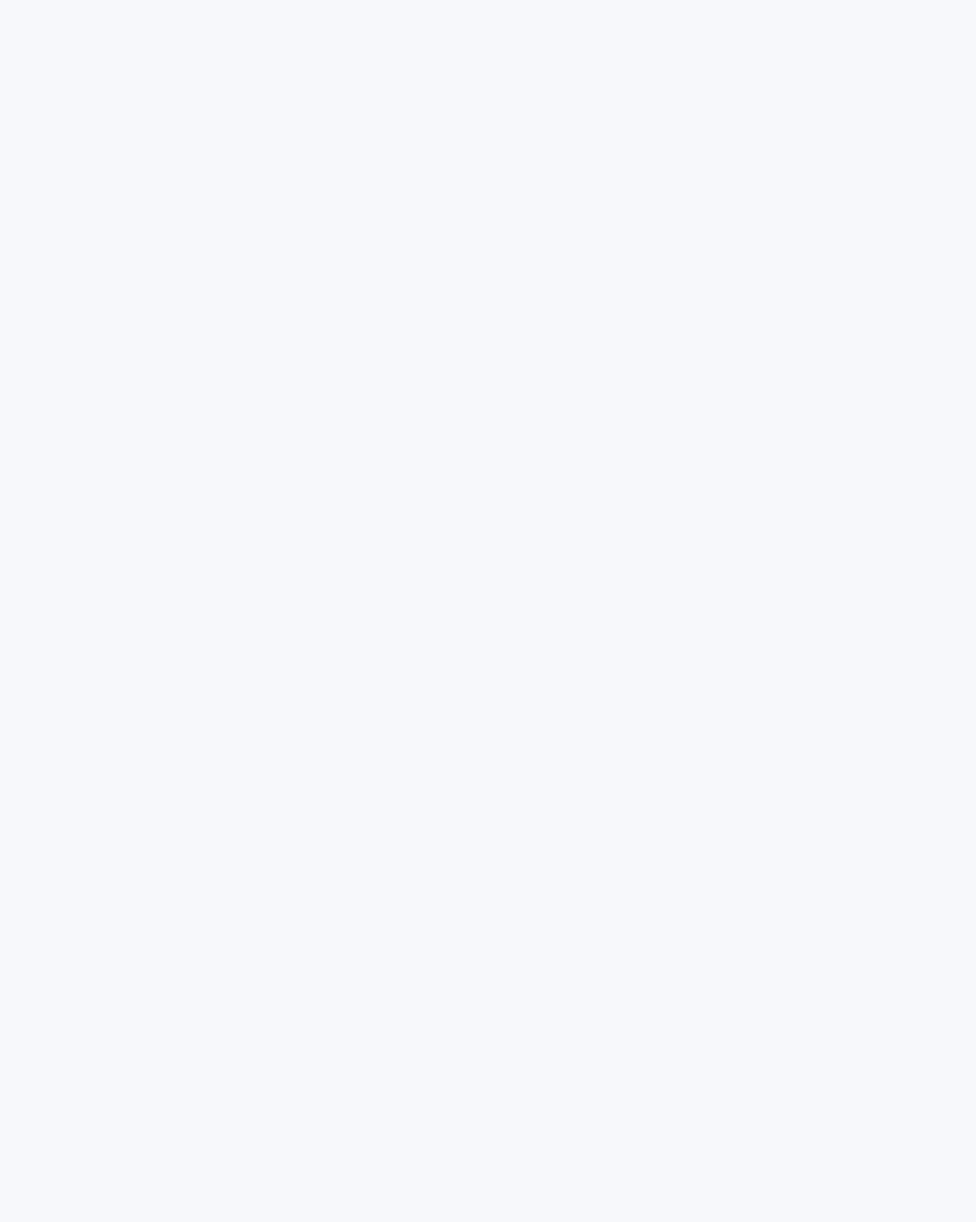
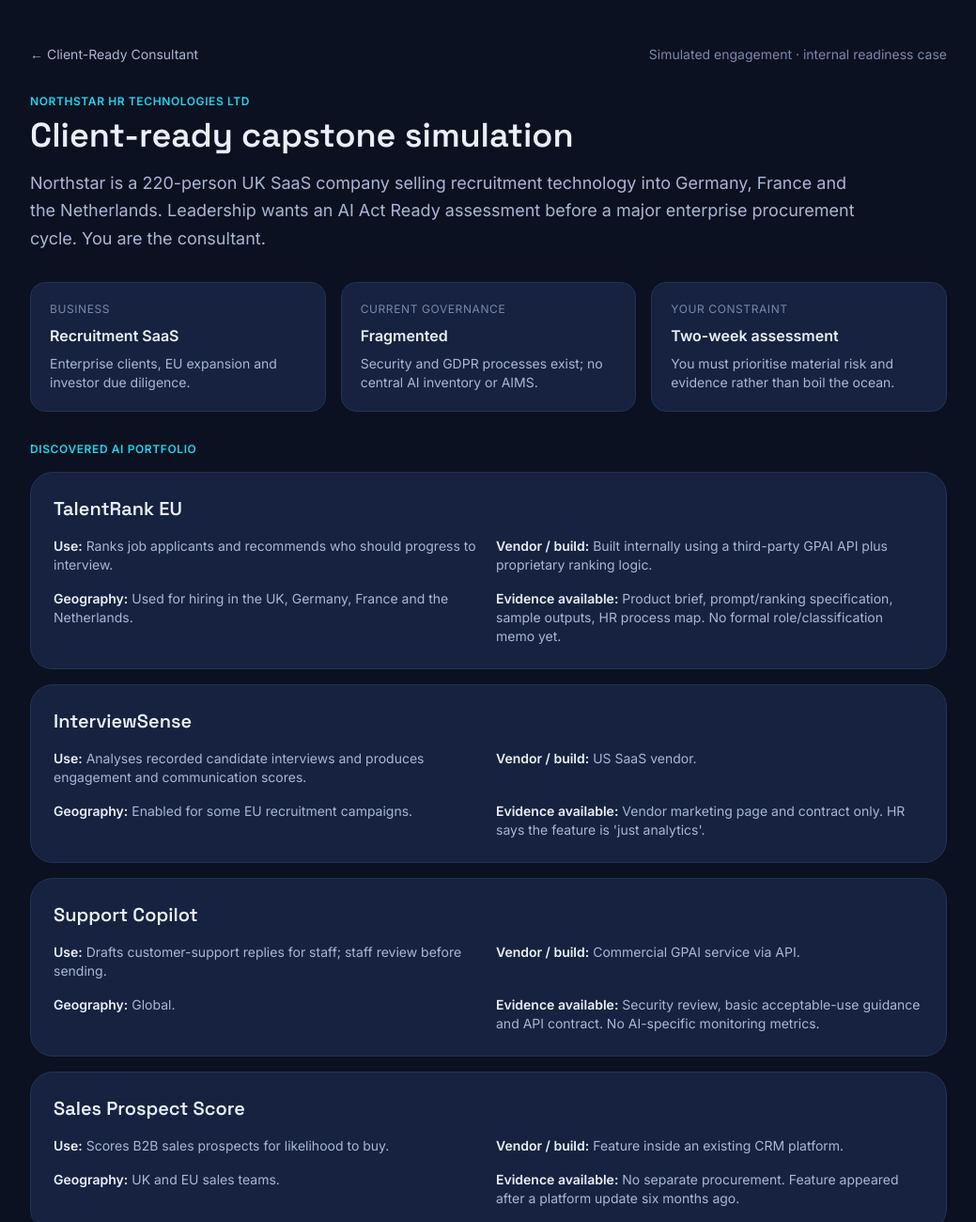
Before and after one commit to AiActReady/mockexam-app, a Next.js app: page /academy/client-ready/simulation in a window 1280 px wide. Before the commit this address had no page. Shown: the top 1300 px of the page at 94% size, without its empty margins (120-1159 px from the left). Before the commit the page ends 800 px from the top, so only its background shows below. Built offline with nearby package versions, Linux system fonts and the light colour scheme.

Commit message:
Add client-ready Northstar simulation

```diff
--- /dev/null
+++ b/src/app/academy/client-ready/simulation/page.tsx
@@ -0,0 +1,132 @@
+import Link from "next/link";
+
+const SYSTEMS = [
+  {
+    name: "TalentRank EU",
+    use: "Ranks job applicants and recommends who should progress to interview.",
+    vendor: "Built internally using a third-party GPAI API plus proprietary ranking logic.",
+    geography: "Used for hiring in the UK, Germany, France and the Netherlands.",
+    evidence: "Product brief, prompt/ranking specification, sample outputs, HR process map. No formal role/classification memo yet.",
+  },
+  {
+    name: "InterviewSense",
+    use: "Analyses recorded candidate interviews and produces engagement and communication scores.",
+    vendor: "US SaaS vendor.",
+    geography: "Enabled for some EU recruitment campaigns.",
+    evidence: "Vendor marketing page and contract only. HR says the feature is 'just analytics'.",
+  },
+  {
+    name: "Support Copilot",
+    use: "Drafts customer-support replies for staff; staff review before sending.",
+    vendor: "Commercial GPAI service via API.",
+    geography: "Global.",
+    evidence: "Security review, basic acceptable-use guidance and API contract. No AI-specific monitoring metrics.",
+  },
+  {
+    name: "Sales Prospect Score",
+    use: "Scores B2B sales prospects for likelihood to buy.",
+    vendor: "Feature inside an existing CRM platform.",
+    geography: "UK and EU sales teams.",
+    evidence: "No separate procurement. Feature appeared after a platform update six months ago.",
+  },
+  {
+    name: "Shadow AI tools",
+    use: "Employees expense or use free generative-AI tools for presentations, code, research and document drafting.",
+    vendor: "Multiple unknown services.",
+    geography: "Company-wide.",
+    evidence: "Finance identified 14 AI-related card transactions; IT inventory lists only four approved AI tools.",
+  },
+];
+
+const TASKS = [
+  "Define the engagement scope, assumptions and immediate red flags.",
+  "Build an AI inventory and identify missing fields/evidence for each system.",
+  "Map likely provider/deployer/importer/distributor/GPAI relationships without over-claiming certainty.",
+  "Triage prohibited-practice, high-risk, transparency and other applicable pathways.",
+  "Identify what requires legal, privacy, security or technical escalation.",
+  "Create an evidence request list and rate each current evidence set as strong, partial or missing.",
+  "Produce a prioritised 30/60/90-day remediation plan with owners and definitions of done.",
+  "Prepare a five-slide executive readout: what we found, why it matters, top decisions, actions and residual unknowns.",
+];
+
+export default function ClientReadySimulationPage() {
+  return (
+    <div className="mx-auto max-w-5xl px-6 py-12">
+      <div className="flex flex-wrap items-center justify-between gap-3">
+        <Link href="/academy/client-ready" className="text-sm text-[var(--color-text-muted)] hover:text-[var(--color-text)]">
+          ← Client-Ready Consultant
+        </Link>
+        <div className="text-sm text-[var(--color-text-subtle)]">Simulated engagement · internal readiness case</div>
+      </div>
+
+      <header className="mt-8 max-w-4xl">
+        <p className="text-xs font-semibold uppercase tracking-wider text-[var(--color-primary)]">Northstar HR Technologies Ltd</p>
+        <h1 className="mt-2 font-display text-4xl font-semibold">Client-ready capstone simulation</h1>
+        <p className="mt-4 text-lg leading-relaxed text-[var(--color-text-muted)]">
+          Northstar is a 220-person UK SaaS company selling recruitment technology into Germany, France and the Netherlands.
+          Leadership wants an AI Act Ready assessment before a major enterprise procurement cycle. You are the consultant.
+        </p>
+      </header>
+
+      <section className="mt-8 grid gap-4 md:grid-cols-3">
+        <div className="rounded-2xl border border-[var(--color-border)] bg-[var(--color-surface-raised)] p-5">
+          <div className="text-xs uppercase tracking-wider text-[var(--color-text-subtle)]">Business</div>
+          <div className="mt-2 font-semibold">Recruitment SaaS</div>
+          <p className="mt-2 text-sm text-[var(--color-text-muted)]">Enterprise clients, EU expansion and investor due diligence.</p>
+        </div>
+        <div className="rounded-2xl border border-[var(--color-border)] bg-[var(--color-surface-raised)] p-5">
+          <div className="text-xs uppercase tracking-wider text-[var(--color-text-subtle)]">Current governance</div>
+          <div className="mt-2 font-semibold">Fragmented</div>
+          <p className="mt-2 text-sm text-[var(--color-text-muted)]">Security and GDPR processes exist; no central AI inventory or AIMS.</p>
+        </div>
+        <div className="rounded-2xl border border-[var(--color-border)] bg-[var(--color-surface-raised)] p-5">
+          <div className="text-xs uppercase tracking-wider text-[var(--color-text-subtle)]">Your constraint</div>
+          <div className="mt-2 font-semibold">Two-week assessment</div>
+          <p className="mt-2 text-sm text-[var(--color-text-muted)]">You must prioritise material risk and evidence rather than boil the ocean.</p>
+        </div>
+      </section>
+
+      <section className="mt-8">
+        <div className="text-xs font-semibold uppercase tracking-wider text-[var(--color-primary)]">Discovered AI portfolio</div>
+        <div className="mt-4 space-y-4">
+          {SYSTEMS.map((system) => (
+            <article key={system.name} className="rounded-3xl border border-[var(--color-border)] bg-[var(--color-surface-raised)] p-6">
+              <h2 className="font-display text-xl font-semibold">{system.name}</h2>
+              <div className="mt-4 grid gap-4 text-sm md:grid-cols-2">
+                <div><span className="font-semibold">Use:</span> <span className="text-[var(--color-text-muted)]">{system.use}</span></div>
+                <div><span className="font-semibold">Vendor / build:</span> <span className="text-[var(--color-text-muted)]">{system.vendor}</span></div>
+                <div><span className="font-semibold">Geography:</span> <span className="text-[var(--color-text-muted)]">{system.geography}</span></div>
+                <div><span className="font-semibold">Evidence available:</span> <span className="text-[var(--color-text-muted)]">{system.evidence}</span></div>
+              </div>
+            </article>
+          ))}
+        </div>
+      </section>
+
+      <section className="mt-8 rounded-3xl border border-[var(--color-primary)]/40 bg-[var(--color-surface-raised)] p-6 md:p-8">
+        <div className="text-xs font-semibold uppercase tracking-wider text-[var(--color-primary)]">Your assignment</div>
+        <h2 className="mt-2 font-display text-2xl font-semibold">Work the case as if this were a real client.</h2>
+        <ol className="mt-5 space-y-3 text-sm leading-relaxed text-[var(--color-text-muted)]">
+          {TASKS.map((task, index) => (
+            <li key={task} className="flex gap-3">
+              <span className="font-semibold text-[var(--color-primary)]">{index + 1}.</span>
+              <span>{task}</span>
+            </li>
+          ))}
+        </ol>
+      </section>
+
+      <section className="mt-5 rounded-3xl border border-[var(--color-border)] p-6">
+        <div className="text-xs font-semibold uppercase tracking-wider text-[var(--color-primary)]">Assessment standard</div>
+        <p className="mt-3 text-sm leading-relaxed text-[var(--color-text-muted)]">
+          You are not assessed on producing the most confident answer. You are assessed on correct role and risk reasoning, evidence discipline,
+          prioritisation, clear client communication, and knowing which unresolved points must be escalated rather than guessed.
+        </p>
+      </section>
+
+      <p className="mt-6 text-xs leading-relaxed text-[var(--color-text-subtle)]">
+        Fictional training case. It is deliberately incomplete so that asking for evidence and recording uncertainty are part of the exercise.
+      </p>
+    </div>
+  );
+}
```
